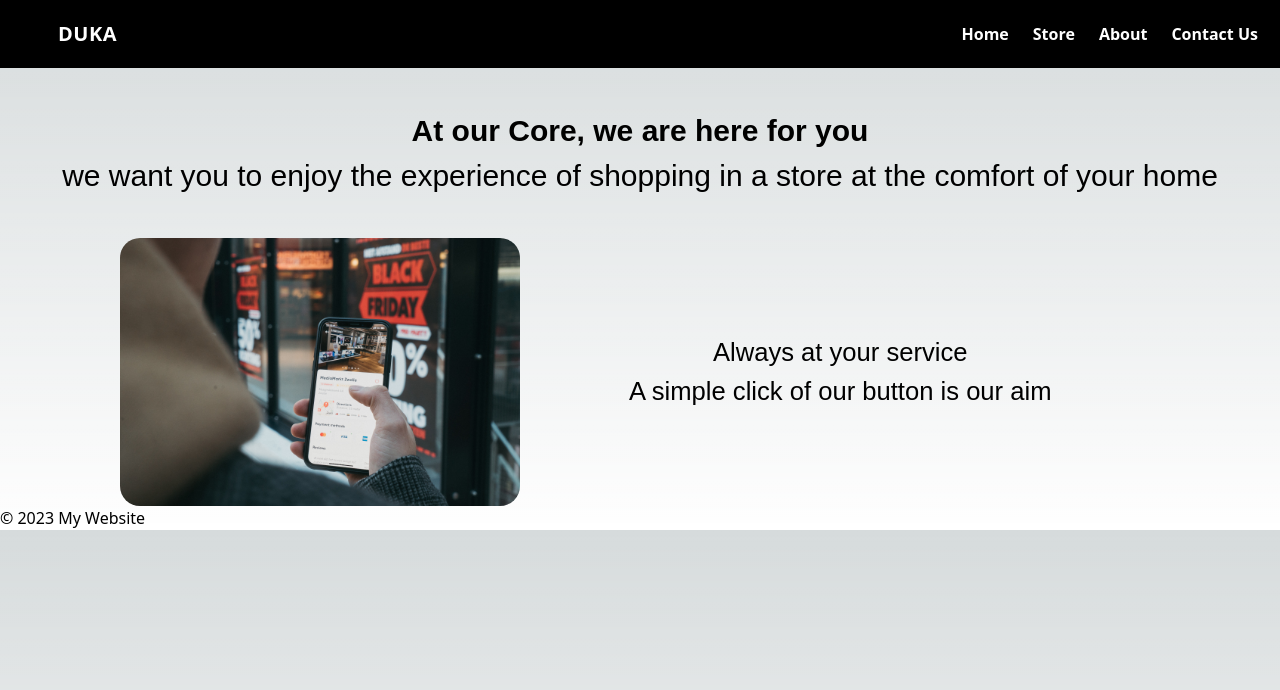
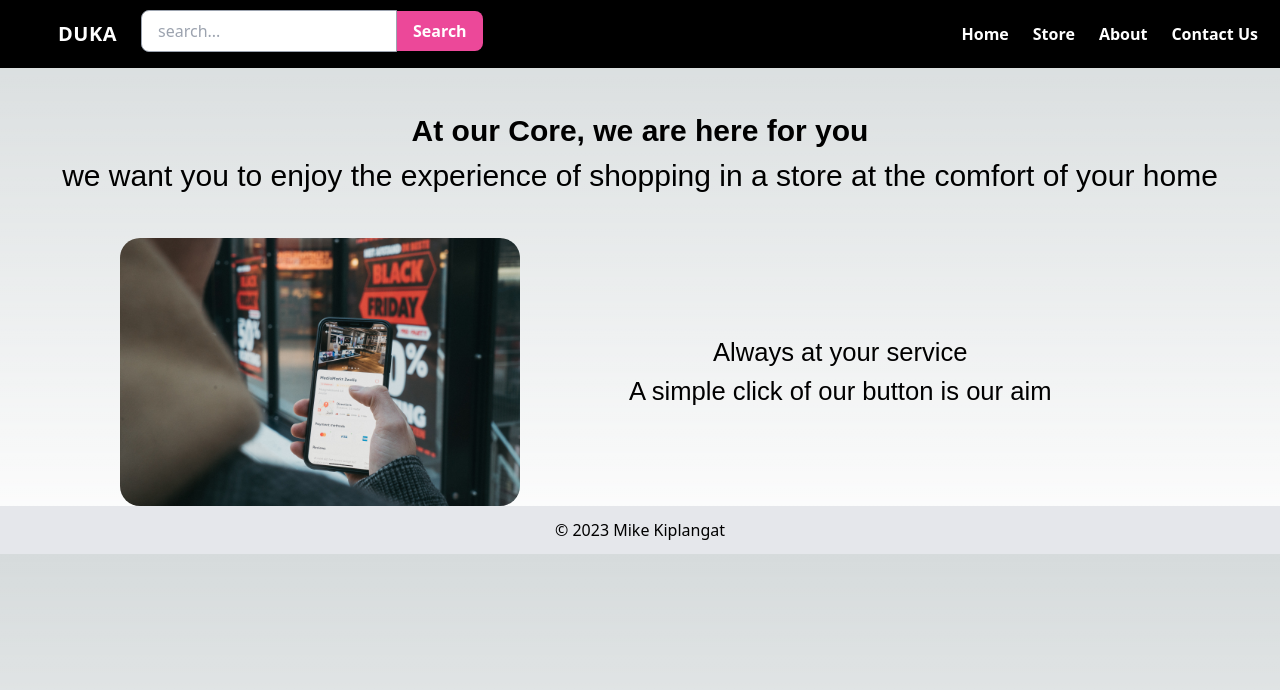
Before and after one commit to kiplangatmike/duka-ecommerce-app, a Next.js app: page /about in a window 1280 px wide. Shown: the top 690 px of the page. Built offline with nearby package versions, Linux system fonts and the light colour scheme.

Commit message:
edit about

```diff
--- /dev/null
+++ b/components/Searchbar/index.js
@@ -0,0 +1,35 @@
+import { useState } from "react";
+
+const Searchbar = () => {
+  const [search, setSearch] = useState("");
+
+  const handleClick = (event) => {
+    setSearch(event.target.value);
+  };
+
+  const handleSubmit = (event) => {
+    event.preventDefault();
+  };
+
+  return (
+    <div className="">
+      <form >
+        <input
+          type="text"
+          className=" border border-gray-400 rounded-l-lg px-4 py-2 w-64 focus:outline-none focus:ring-2 focus:ring-blue-500"
+          placeholder="search..."
+          value={search}
+          onChange={handleClick}
+        />
+        <button
+          className="bg-pink-500 hover:bg-purple-500 text-white font-bold rounded-r-lg px-4 py-2 focus:outline-none focus:ring-2 focus:ring-blue-500"
+          type="submit"
+          onClick={handleSubmit}
+        >
+          Search
+        </button>
+      </form>
+    </div>
+  );
+};
+export default Searchbar;
--- a/components/footer/index.js
+++ b/components/footer/index.js
@@ -1,8 +1,8 @@
 
 const Footer = () => {
   return (
-    <footer>
-      <p>&copy; 2023 My Website</p>
+    <footer className="flex items-center justify-center w-full h-12 bg-gray-200 text-black bottom-0">
+      <p>&copy; 2023 Mike Kiplangat</p>
     </footer>
   );
 };
--- a/components/navbar/index.js
+++ b/components/navbar/index.js
@@ -1,6 +1,7 @@
 import classes from "./index.module.css";
 import Link from "next/link";
 import React, { useState } from "react";
+import Searchbar from "components/Searchbar";
 // import HamburgerMenu from "components/burger/hamburger";
 
 const Navbar = () => {
@@ -15,7 +16,7 @@ const Navbar = () => {
 
   return (
     <div className={classes.main}>
-      <div>
+      <div className="">
         <Link href="/" className="inline-flex items-center p-2 mr-4">
           <svg
             viewBox="0 0 24 24"
@@ -29,6 +30,7 @@ const Navbar = () => {
           </span>
         </Link>
       </div>
+      <div><Searchbar /></div>
       <button
         onClick={handleClick}
         className="inline-flex p-3 hover:bg-white rounded lg:hidden text-white hover:text-black ml-auto hover:text-white outline-none"
--- a/components/products/index.module.css
+++ b/components/products/index.module.css
@@ -31,8 +31,8 @@
   max-width: 100px;
   max-height: 100px;
   margin: auto;
+  margin-top: 20px;
   display: block;
-
   justify-content: center;
 }
 .title {
@@ -45,7 +45,7 @@
 .pony {
   text: bold;
   text-size: 20px;
-  text-align: center;
+  text-align: left;
   padding: 3px;
   font-size: 1.1rem;
   font-family: Monaco, Lucida Console, Liberation Mono, DejaVu Sans Mono,
--- a/src/pages/Contactus/index.js
+++ b/src/pages/Contactus/index.js
@@ -10,7 +10,7 @@ const Contact = () => {
     event.preventDefault();
   };
   return (
-    <>
+    <div className="flex-grow">
       {/* <head>
         <title>Contact Us</title>
       </head> */}
@@ -46,7 +46,7 @@ const Contact = () => {
             />
         </div>
       </form>
-    </>
+    </div>
   );
 };
 
--- a/src/pages/index.js
+++ b/src/pages/index.js
@@ -34,7 +34,7 @@ export default function Home({ res }) {
         <link rel="icon" href="/favicon.ico" />
       </Head>
       <main className={styles.main}>
-        <h1 className="font-bold text-4xl bg-red-600 w-full text-center justify-center p-8 rounded-md">best deals on offer</h1>
+        <h1 className="font-bold text-4xl bg-gradient-to-r from-purple-500 via-pink-500 to-red-500 w-full text-center justify-center p-8 rounded-md">best deals on offer</h1>
         <Products data={res} />
       </main>
     </>
```
